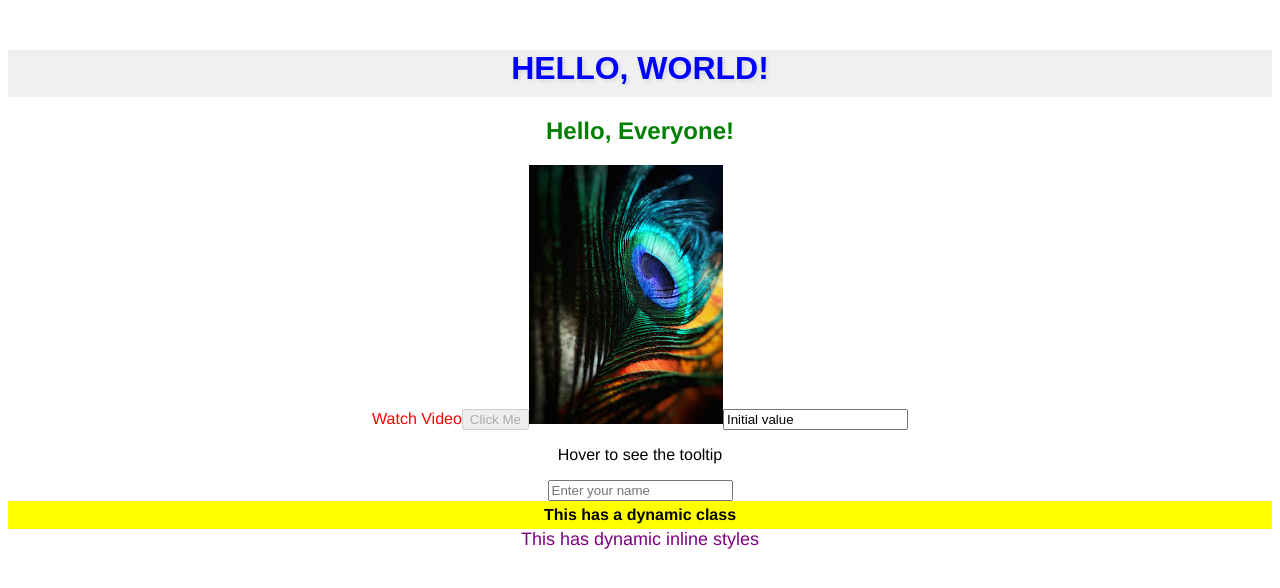
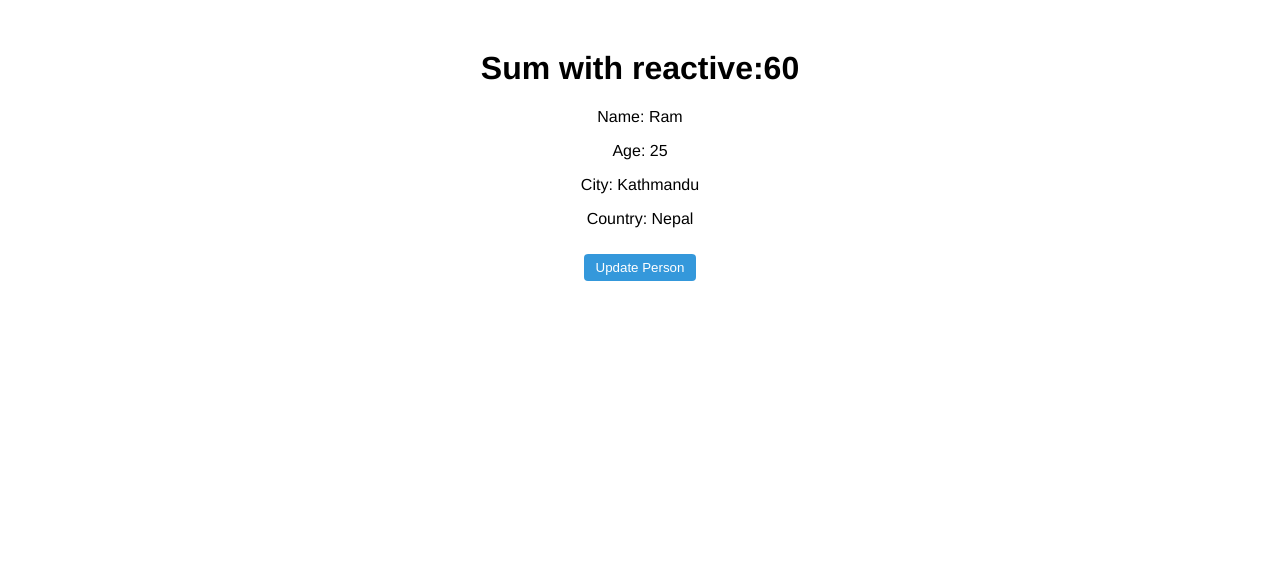
Before and after one commit to birajgrs1/vuejs-complete, a Vue app in the folder practices/day2/: page / in a window 1280 px wide. Shown: the top 588 px of the page. Built offline with nearby package versions, Linux system fonts and the light colour scheme.

Commit message:
complete understanding or reactive() in reactivity; ref() is in progress

```diff
--- a/practices/day2/src/App.vue
+++ b/practices/day2/src/App.vue
@@ -1,9 +1,12 @@
 <script setup>
-import AttributeBindingDemo from './components/AttributeBindingDemo.vue';
+// import AttributeBindingDemo from './components/AttributeBindingDemo.vue';
+import ReactivityWithReactive from './components/ReactivityWithReactive.vue';
 </script>
 <template>
   <div class="app">
-    <AttributeBindingDemo />
+    <!-- <AttributeBindingDemo /> -->
+    <ReactivityWithReactive />
+
   </div>
 </template>
 
--- /dev/null
+++ b/practices/day2/src/components/ReactivityWithReactive.vue
@@ -0,0 +1,73 @@
+<script setup>
+import { reactive } from "vue";
+// const myNum = reactive({count: 0});
+// setTimeout(() => {
+//   myNum.count = 20;
+// }, 2000);
+
+// without reactive
+// const num = {a: 10, b: 20};
+// setTimeout(() => {
+//     console.log("Settimeout called");
+//     console.log(num.a);
+//   num.a = 30; // This won't trigger reactivity
+//     console.log(num.a);
+// }, 2000);
+
+// With reactive
+const num = reactive({ a: 10, b: 20 });
+setTimeout(() => {
+  console.log("Settimeout called");
+  console.log(num.a);
+  num.a = 40; // This will trigger reactivity
+  console.log(num.a);
+}, 2000);
+
+// const person = reactive({
+//   name: "Ram",
+//   age: 25,
+// });
+// function updatePerson() {
+//   person.name = "Shyam";
+//   person.age = 30;
+// }
+
+// Deep reactivity example
+const person = reactive({
+  name: "Ram",
+  age: 25,
+  address: {
+    city: "Kathmandu",
+    country: "Nepal",
+  },
+});
+function updatePerson() {
+  person.name = "Shyam";
+  person.age = 30;
+  person.address.city = "Pokhara"; // This will also trigger reactivity
+}
+</script>
+<template>
+  <div>
+    <!-- <h1>{{myNum.count}}</h1> -->
+    <!-- <h1>Sum without reactive:{{num.a+num.b}}</h1> -->
+    <h1>Sum with reactive:{{ num.a + num.b }}</h1>
+
+    <p>Name: {{ person.name }}</p>
+    <p>Age: {{ person.age }}</p>
+    <p>City: {{ person.address.city }}</p>
+    <p>Country: {{ person.address.country }}</p>
+    <button @click="updatePerson">Update Person</button>
+  </div>
+</template>
+
+<style scoped>
+button {
+  margin-top: 10px;
+  padding: 6px 12px;
+  background-color: #3498db;
+  color: white;
+  border: none;
+  border-radius: 4px;
+}
+</style>
```
